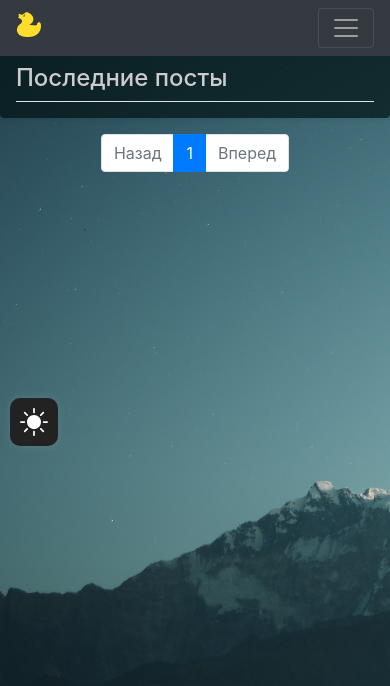
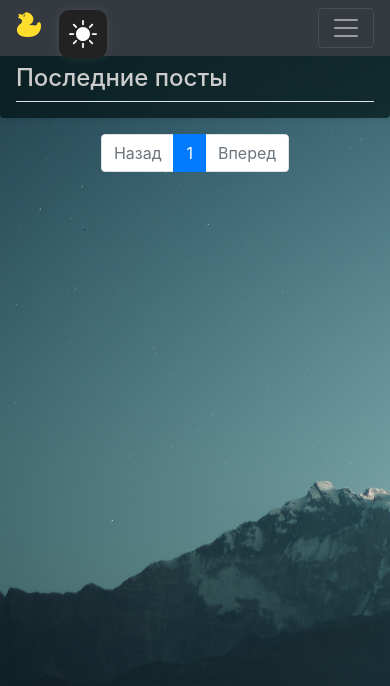
Before and after one commit to on15floor/lab15_django, a Django app: page /blog/ in a window 390 px wide. Shown: the top 686 px of the page. Run offline with Django 3.2, Linux system fonts and the light colour scheme; data that the repository does not hold is empty; some libraries are stand-ins or nearby versions.

Commit message:
Fix theme switcher button on mobile devices.

```diff
--- a/scr/main/static/css/theme_main.css
+++ b/scr/main/static/css/theme_main.css
@@ -19,3 +19,11 @@ body {
     border-radius: 10px;
     box-shadow: 0 0 10px rgba(39,38,40,0.4);
 }
+
+@media only screen and (max-width: 767px ) {
+    .theme {
+        top: 4%;
+        z-index: 9999;
+        left: 15%;
+    }
+}
```
